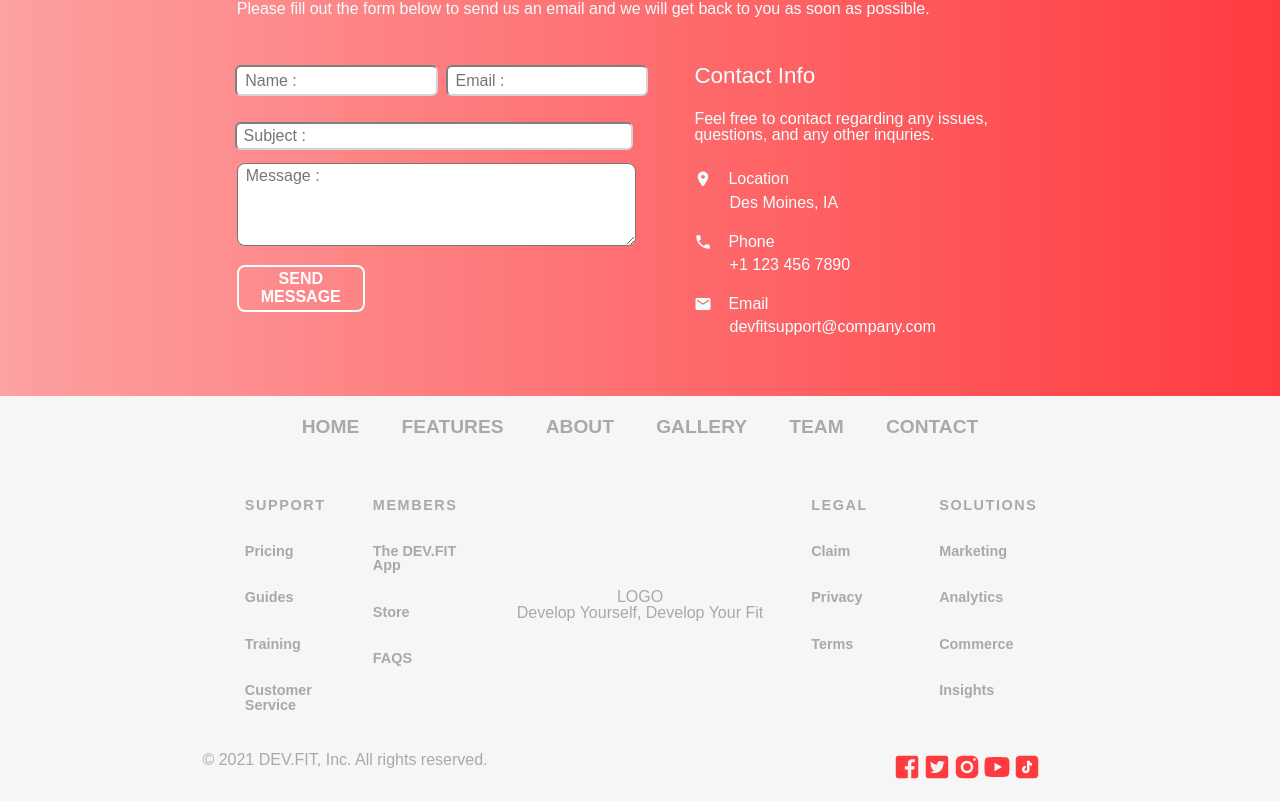
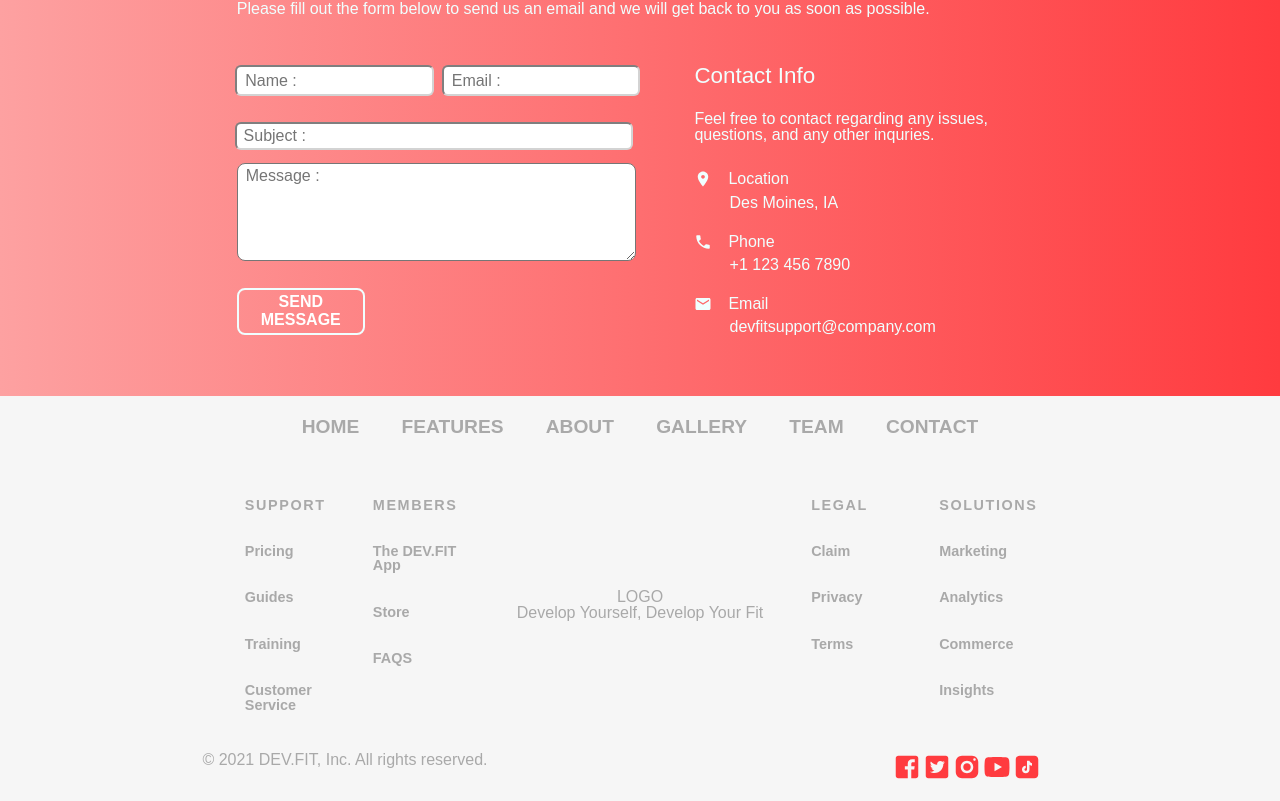
Before and after one commit to kdolic/react-node-fitness, a React (Create React App) app in the folder client/: page / in a window 1280 px wide. Shown: the part 3606-4407 px from the top of the page. Built offline with nearby package versions, Linux system fonts and the light colour scheme; no server answers; a web font is replaced by a local one.

Commit message:
update to contact component styling

```diff
--- a/client/src/css/Contact.css
+++ b/client/src/css/Contact.css
@@ -47,7 +47,7 @@
   margin-left: 0%;
 }
 .contactInput {
-  width: 15vw;
+  width: 14.7vw;
   padding: 0.2rem;
   /* border: 1px solid green; */
 }
@@ -62,7 +62,7 @@
 .contactButton {
   background-color: transparent;
   margin-left: 0.6rem;
-  margin-top: 1rem;
+  margin-top: 1.5rem;
   border: 2px solid azure;
   width: 10vw;
   /* border: 1px solid orange; */
@@ -106,6 +106,7 @@
   margin-left: 1rem;
 }
 .message_box {
+  font-size: 1rem;
   border-radius: 8px;
   width: 30.5vw;
   margin-left: 0.6rem;
```
